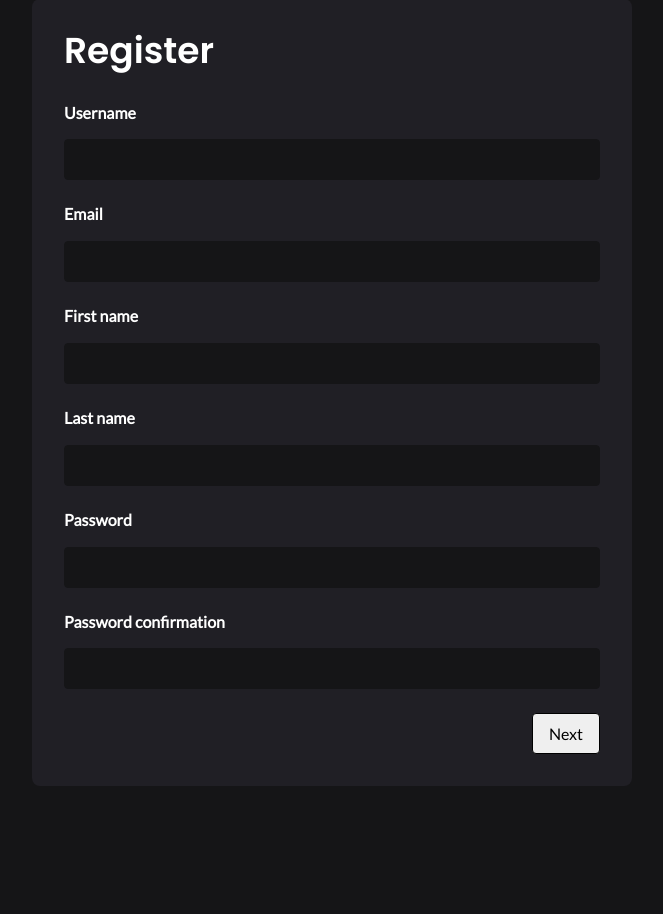
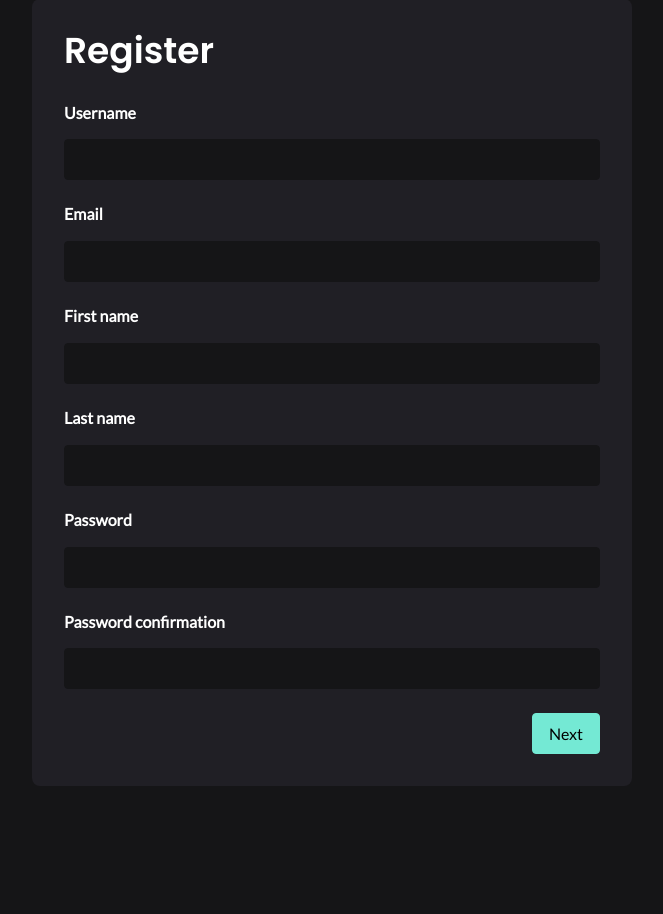
Before and after one commit to noahbkim/playlistener, a Django app: page /register/finish/ in a window 1280 px wide. Shown: the part 129-1043 px from the top of the page, without its empty margins (308-971 px from the left). Run offline with Django 4.2, Linux system fonts and the light colour scheme; style sheets or scripts are compiled from the project's sources; parts of the project's set-up code (start-up, migrations or seed data) failed here and were passed over; some libraries are stand-ins or nearby versions.

Commit message:
Missing style

```diff
--- a/playlistener/core/templates/core/register/finish.html
+++ b/playlistener/core/templates/core/register/finish.html
@@ -40,7 +40,7 @@
           <input id="password2" name="password2" type="password">
         </div>
         <div class="form-group buttons">
-          <button type="submit">Next</button>
+          <button type="submit" class="primary">Next</button>
         </div>
       </form>
     </div>
```
